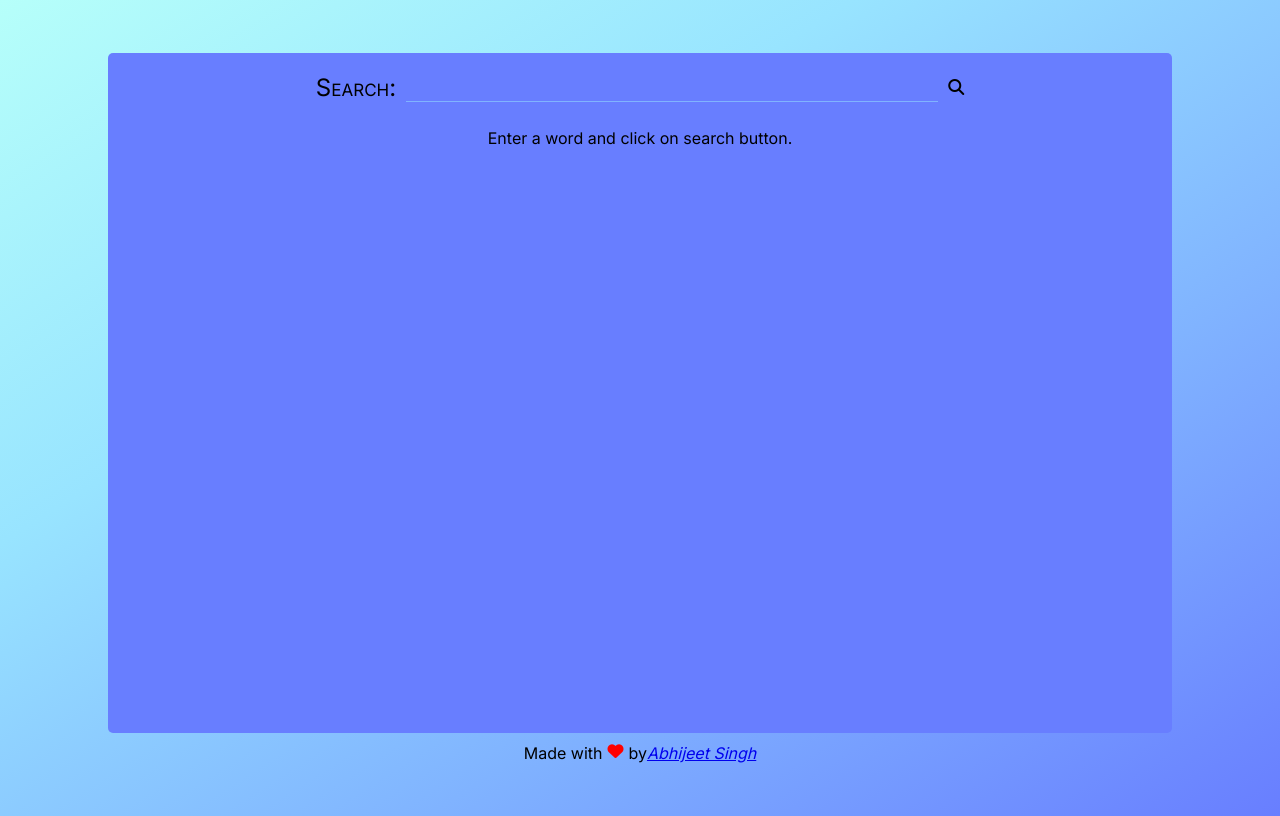
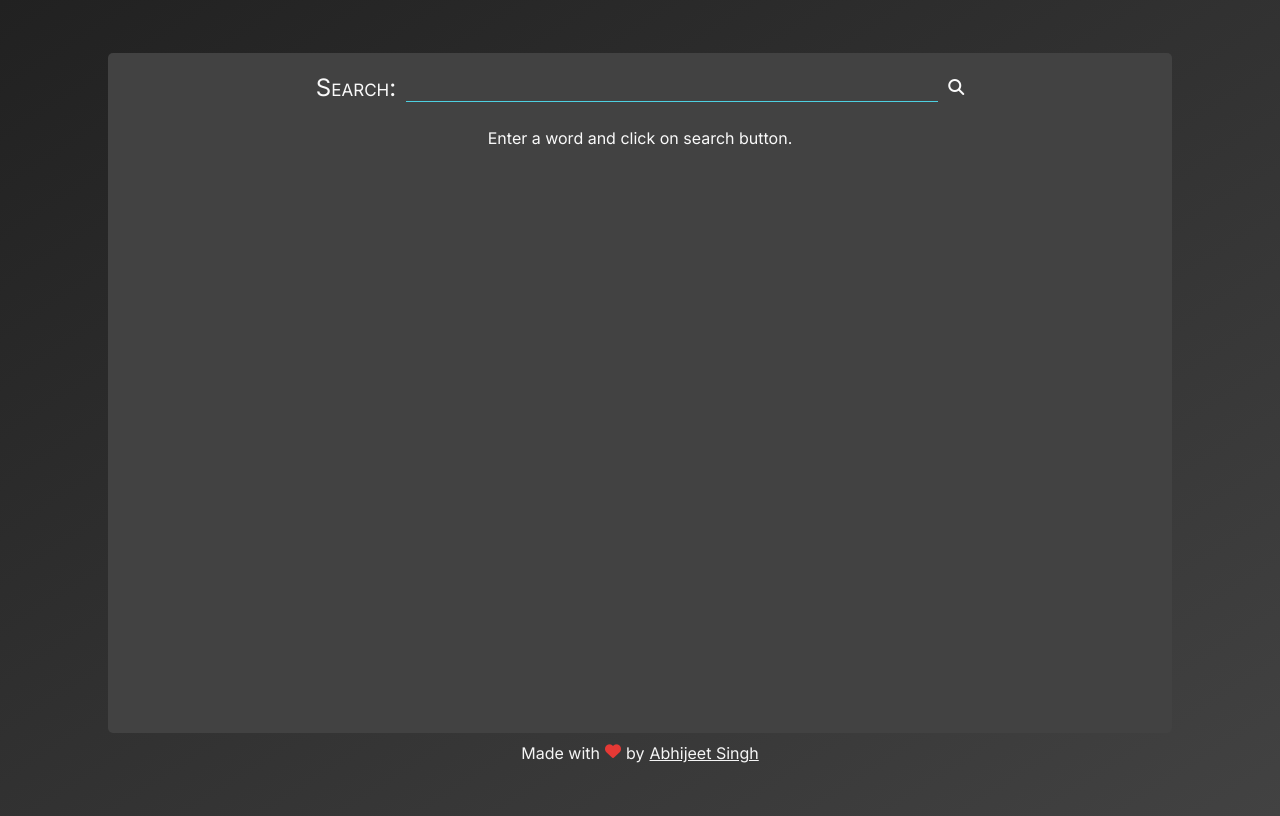
Before and after one commit to abhijeetps/dictionary, a plain HTML site: page index.html in a window 1280 px wide. Drawn offline with Linux system fonts and the light colour scheme.

Commit message:
feat: add color variables and set to dark theme as default

```diff
--- a/styles/style.css
+++ b/styles/style.css
@@ -1,11 +1,22 @@
+:root {
+  --darkest: #212121;
+  --dark: #424242;
+  --less-dark: #757575;
+  --primary-dark: #4dd0e1;
+  --primary-light: #00acc1;
+  --lightest: #fafafa;
+  --light: #f5f5f5;
+  --less-light: #e0e0e0;
+  --dark-heart: #e53935;
+  --light-heart: #e53935;
+}
+
 body {
   font-family: 'Inter', sans-serif;
   background-image: linear-gradient(
     to right bottom,
-    #b6fffa,
-    #98e4ff,
-    #80b3ff,
-    #687eff
+    var(--darkest),
+    var(--dark)
   );
   min-height: 100vh;
   width: auto;
@@ -19,7 +30,7 @@ main {
   min-height: 80vh;
   height: auto;
   margin: 0 auto;
-  background-color: #687eff;
+  background-color: var(--dark);
   padding: 20px;
   border-radius: 5px;
 }
@@ -27,6 +38,7 @@ main {
 #search__form {
   display: flex;
   justify-content: center;
+  color: var(--lightest);
 }
 
 #search__label {
@@ -37,19 +49,19 @@ main {
 
 #search__input {
   border: none;
-  border-bottom: 1px solid #b6fffa;
+  border-bottom: 1px solid var(--darkest);
   background-color: inherit;
   min-width: 50%;
   max-width: 80%;
   font-size: 24px;
-  color: #b6fffa;
+  color: var(--primary-dark);
   padding: 0px 10px;
   text-align: center;
 }
 
 #search__input:focus {
   outline: none;
-  border-bottom: 1px solid #80b3ff;
+  border-bottom: 1px solid var(--primary-dark);
   background-color: inherit;
 }
 
@@ -58,11 +70,12 @@ main {
   border: none;
   font-size: 16px;
   padding: 0 10px;
+  color: var(--lightest);
 }
 
 #search__button:hover {
   background-color: transparent;
-  color: #b6fffa;
+  color: var(--primary-dark);
   transition: color 0.5s ease-in;
   border: none;
   font-size: 16px;
@@ -72,17 +85,19 @@ main {
   padding: 10px;
   word-break: break-word;
   text-align: justify;
+  color: var(--light);
 }
 
 #informaticMessage {
   text-align: center;
+  color: var(--lightest);
 }
 
 #word {
   font-size: 32px;
   font-weight: bold;
   text-decoration-line: underline;
-  text-decoration-color: #b6fffa;
+  text-decoration-color: var(--primary-dark);
 }
 
 #word:after {
@@ -109,24 +124,32 @@ main {
 
 .example {
   font-size: 16px;
-  color: #1e1e1e;
+  color: var(--less-light);
   font-style: italic;
 }
 
 #footer {
   display: flex;
+  font-style: normal;
+  color: var(--light);
   justify-content: center;
   margin-top: 10px;
 }
 
-.fa-code {
-  color: cyan;
+#author {
+  color: var(--light);
+  font-style: normal;
+  padding-left: 5px;
+}
+
+.fa-heart {
+  color: var(--light-heart);
   padding-left: 5px;
   padding-right: 5px;
 }
 
-.fa-heart {
-  color: red;
+.light.fa-heart {
+  color: var(--dark-heart);
   padding-left: 5px;
   padding-right: 5px;
 }
```
